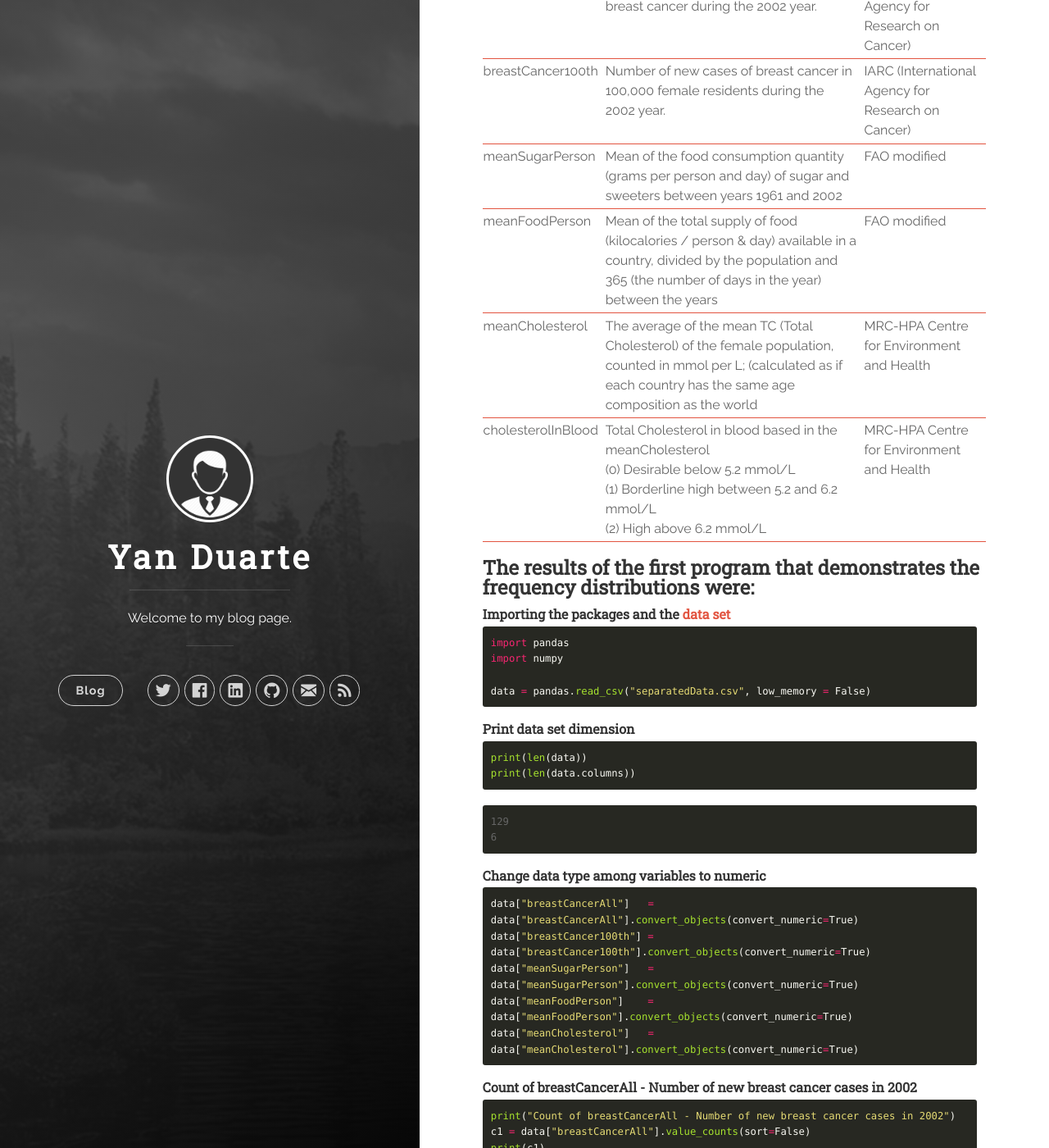
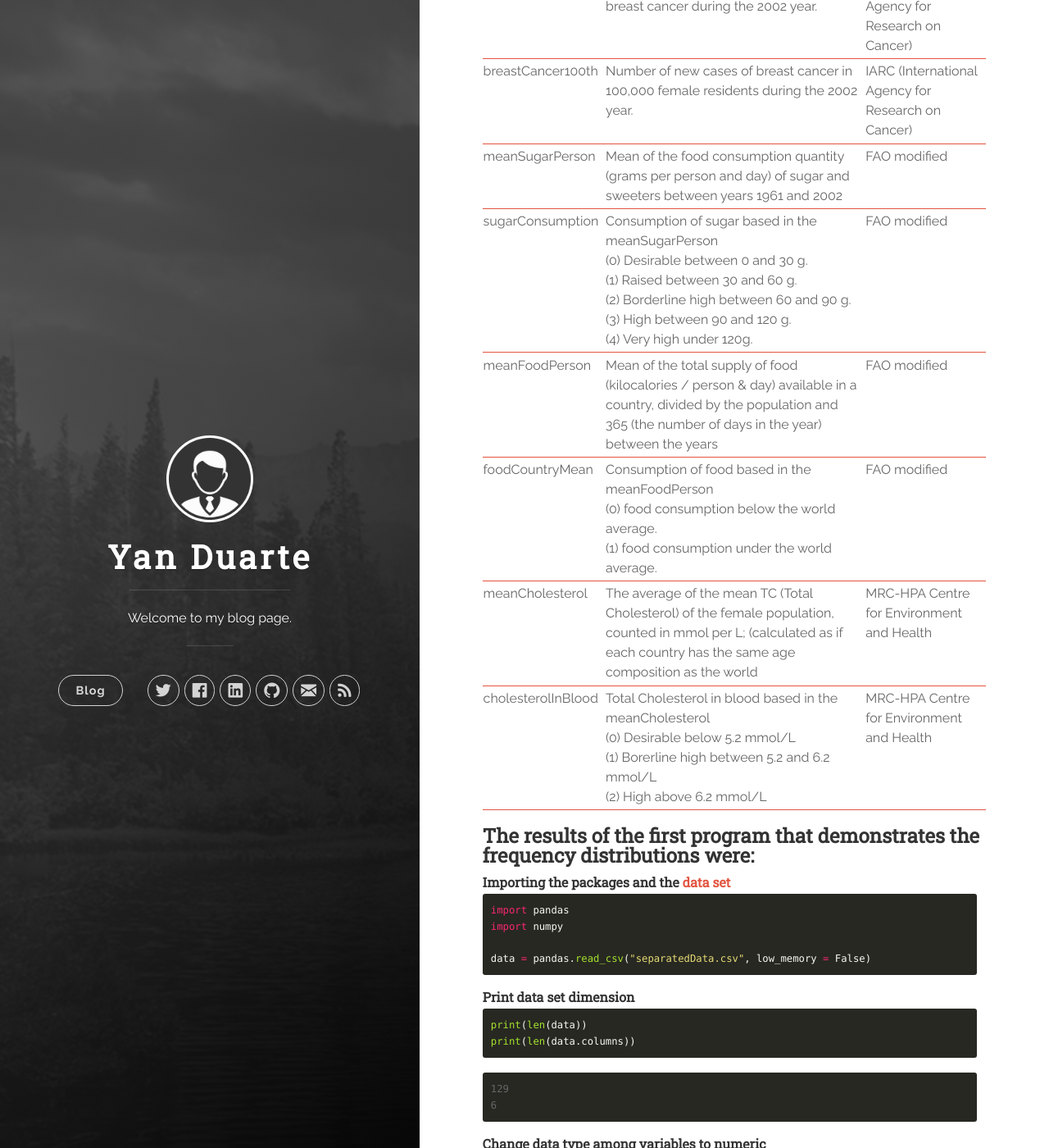
Before and after one commit to yan-duarte/yan-duarte.github.io, a Jekyll site: the page built from _posts/2016-07-05-Assignment2.md, in a window 1280 px wide and 1400 px high, scrolled down 619 px. Shown: the whole window at 82% size. Built offline with Jekyll 4.4.1, drawn with Linux system fonts in a browser that asks for light colours; nearby versions of some CDN libraries.

Commit message:
Updated 2016-07-05-Assignment2.md

```diff
--- a/_posts/2016-07-05-Assignment2.md
+++ b/_posts/2016-07-05-Assignment2.md
@@ -22,15 +22,16 @@ After the first week assignment and the second week lessons, I realized that my
 All of my variables have a different response for each entry, so I decided to create response categories.
 The new code book stayed in that way:
 
-
 |   Variable Name    |      Description of Indicator   |  Main Source |
 |:----:|:----------------------------------------:|:----:|
 | breastCancerAll    | Total number of new female cases of breast cancer during the 2002 year. | IARC (International Agency for Research on Cancer) |
 | breastCancer100th  | Number of new cases of breast cancer in 100,000 female residents during the 2002 year. | IARC (International Agency for Research on Cancer) |
 | meanSugarPerson    | Mean of the food consumption quantity (grams per person and day) of sugar and sweeters between years 1961 and 2002 | FAO modified |
+| sugarConsumption   | Consumption of sugar based in the meanSugarPerson <br> (0) Desirable between 0 and 30 g. <br> (1) Raised between 30 and 60 g. <br>(2) Borderline high between 60 and 90 g. <br>(3) High between 90 and 120 g. <br> (4) Very high under 120g. | FAO modified |
 | meanFoodPerson     | Mean of the total supply of food (kilocalories / person & day) available in a country, divided by the population and 365 (the number of days in the year) between the years | FAO modified |
+| foodCountryMean    | Consumption of food based in the meanFoodPerson <br> (0) food consumption below the world average. <br> (1) food consumption under the world average. | FAO modified |
 | meanCholesterol    | The average of the mean TC (Total Cholesterol) of the female population, counted in mmol per L; (calculated as if each country has the same age composition as the world | MRC-HPA Centre for Environment and Health |
-| cholesterolInBlood | Total Cholesterol in blood based in the meanCholesterol <br> (0) Desirable below 5.2 mmol/L <br> (1) Borderline high between 5.2 and 6.2 mmol/L <br> (2) High above 6.2 mmol/L| MRC-HPA Centre for Environment and Health |
+| cholesterolInBlood | Total Cholesterol in blood based in the meanCholesterol <br> (0) Desirable below 5.2 mmol/L <br> (1) Borerline high between 5.2 and 6.2 mmol/L <br> (2) High above 6.2 mmol/L| MRC-HPA Centre for Environment and Health |
 
 
 
```
